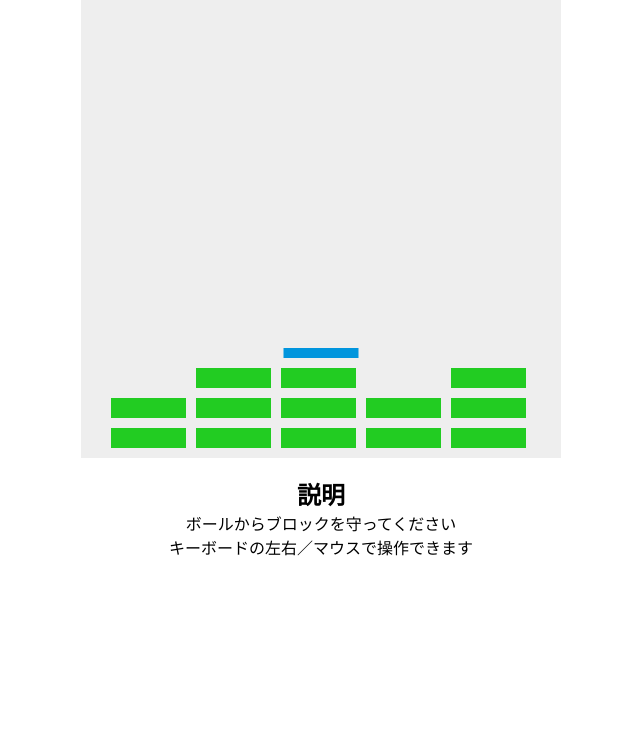
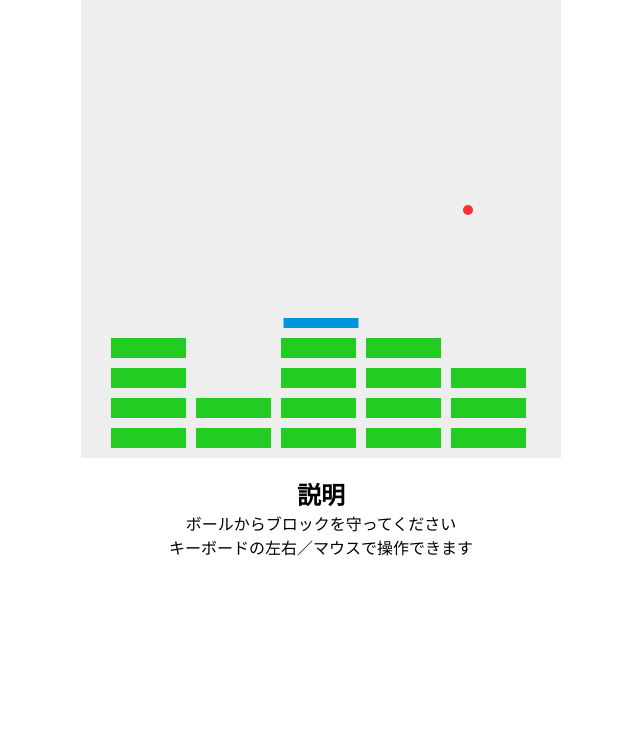
Before and after one commit to abeshi22/BlockGuardian, a plain HTML site: page index.html in a window 1280 px wide. Shown: the part 68-800 px from the top of the page, without its empty margins (319-959 px from the left). Drawn offline with Linux system fonts and the light colour scheme.

Commit message:
multi balls

```diff
--- a/index.html
+++ b/index.html
@@ -23,18 +23,15 @@
     let canvas = document.getElementById("myCanvas");
     let ctx = canvas.getContext("2d");
 
-    let ballX = canvas.width/2;
-    let ballY = 30;
+
     let initialBalldx = -5;
     let initialBalldy = 10;
-    let balldx = -5;
-    let balldy = 10;
     let ballRadius = 5;
     let colorR = 255;
     let colorG = 0;
     let colorB = 0;
     let brickRowCount = 5;
-    let brickColumnCount = 3;
+    let brickColumnCount = 4;
     let brickWidth = 75;
     let brickHeight = 20;
     let brickPadding = 10;
@@ -47,6 +44,7 @@
     let s_time = new Date();
     let time = 0;  //スコアは守り続けた時間
     let lives = brickColumnCount*brickRowCount;  //ライフはブロックの残り数
+    let ballCount = 1;
     let rightPressed = false;
     let leftPressed = false;
 
@@ -59,6 +57,14 @@
             }
         }
 
+    let balls = {};
+        for (let i=0; i<10; i++){
+            balls[i] = {x: Math.floor(Math.random()*(canvas.width-60))+30,
+                        y: Math.floor(Math.random()*50)+30,
+                        dx: Math.floor(Math.random()*7)+3,
+                        dy: Math.floor(Math.random()*7)+3};
+        }
+
     //イベントリスナー
     document.addEventListener("keydown", keyDownHandler, false);
     document.addEventListener("keyup", keyUpHandler, false);
@@ -69,31 +75,52 @@
     // ボール描画
     function drawBall(){
         ctx.beginPath();
-        ctx.arc(ballX, ballY, ballRadius, 0, Math.PI*2);
+        ctx.arc(balls[i].x, balls[i].y, ballRadius, 0, Math.PI*2);
         ctx.fillStyle = "rgba(" + colorR + ", " + colorG + ", " + colorB + ", 0.8)";
         ctx.fill();
         ctx.closePath();
     }
+
+    function makeBalls(){
+        for(let i=0; i*5<time; i++){
+            ballCount = i+1;
+            if(i>10){i=10};
+        }
+    }
+
+    function drawBalls(){
+        for (let i=0; i<ballCount; i++){
+            ctx.beginPath();
+            ctx.arc(balls[i].x, balls[i].y, ballRadius, 0, Math.PI*2);
+            ctx.fillStyle = "rgba(" + colorR + ", " + colorG + ", " + colorB + ", 0.8)";
+            ctx.fill()
+            balls[i].x += balls[i].dx;
+            balls[i].y += balls[i].dy;
+            ctx.closePath();
+        }
+    }
+
     // 左右、上の当たり判定とパドルの当たり判定
     function collisionDetectionPaddle(){
-        if (ballX + balldx > (canvas.width - ballRadius) || ballX + balldx < ballRadius){
-            balldx = -balldx;
-        }
-        if ((ballY < ballRadius) || (ballY > canvas.height - ballRadius)){
-            balldy = -balldy;
-        }
-        //ここからパドル当たり判定
-        if ((ballX > paddleX && ballX < (paddleX + paddleWidth) && ballY > paddleY - ballRadius && ballY < paddleY+paddleHeight + ballRadius)
-            ){
-            balldy = -balldy;
-            if(balldx > 0){
-                balldx = ((ballX - paddleX)/paddleWidth * initialBalldx * 2);
+        for(let i=0; i<ballCount; i++){
+            if (balls[i].x + balls[i].dx > (canvas.width - ballRadius) || balls[i].x + balls[i].dx < ballRadius){
+                balls[i].dx = -balls[i].dx;
             }
-            else{
-                balldx = -((paddleWidth - (ballX - paddleX))/paddleWidth * initialBalldx * 2);
+            if ((balls[i].y < ballRadius) || (balls[i].y > canvas.height - ballRadius)){
+                balls[i].dy = -balls[i].dy;
+            }
+            //ここからパドル当たり判定
+            if ((balls[i].x > paddleX && balls[i].x < (paddleX + paddleWidth) && balls[i].y > paddleY - ballRadius && balls[i].y < paddleY+paddleHeight + ballRadius)
+                ){
+                balls[i].dy = -balls[i].dy;
+                if(balls[i].dx > 0){
+                    balls[i].dx = ((balls[i].x - paddleX)/paddleWidth * initialBalldx * 2);
+                }
+                else{
+                    balls[i].dx = -((paddleWidth - (balls[i].x - paddleX))/paddleWidth * initialBalldx * 2);
+                }
             }
         }
-
     }
     // ボールの色をランダムに変える
     function colorChange(){
@@ -158,18 +185,20 @@
     }
     // ブロック当たり判定
     function collisionDetectionBricks(){
-        for(let c=0; c<brickColumnCount; c++){
-            for(let r=0; r<brickRowCount; r++){
-                let b = bricks[c][r];
-                if(b.status == 1){
-                    if((ballX > b.x - ballRadius) && (ballX < b.x + brickWidth + ballRadius) && (ballY > b.y - ballRadius) && (ballY < b.y + brickHeight + ballRadius)){
-                        b.status = 0;
-                        lives -= 1
-                        if((ballX-balldx > b.x - ballRadius) && (ballX-balldx < b.x + brickWidth + ballRadius)){
-                            balldy = -balldy;
-                        }
-                        else if((ballY-balldy > b.y - ballRadius) && (ballY-balldy < b.y + brickHeight + ballRadius)){
-                            balldx = -balldx;
+        for(let i=0; i<ballCount; i++){
+            for(let c=0; c<brickColumnCount; c++){
+                for(let r=0; r<brickRowCount; r++){
+                    let b = bricks[c][r];
+                    if(b.status == 1){
+                        if((balls[i].x > b.x - ballRadius) && (balls[i].x < b.x + brickWidth + ballRadius) && (balls[i].y > b.y - ballRadius) && (balls[i].y < b.y + brickHeight + ballRadius)){
+                            b.status = 0;
+                            lives -= 1
+                            if((balls[i].x-balls[i].dx > b.x - ballRadius) && (balls[i].x-balls[i].dx < b.x + brickWidth + ballRadius)){
+                                balls[i].dy = -balls[i].dy;
+                            }
+                            else if((balls[i].y-balls[i].dy > b.y - ballRadius) && (balls[i].y-balls[i].dy < b.y + brickHeight + ballRadius)){
+                                balls[i].dx = -balls[i].dx;
+                            }
                         }
                     }
                 }
@@ -212,7 +241,7 @@
 // メインの処理ルーチン
     function draw(){
         ctx.clearRect(0, 0, canvas.width, canvas.height);
-        drawBall();
+        // drawBall();
         drawPaddle();
         drawBricks();
         collisionDetectionPaddle();
@@ -221,9 +250,10 @@
         drawLives();
         // gameClear();
         gameOver();
-        ballX += balldx;
-        ballY += balldy;
         requestAnimationFrame(draw);
+
+        makeBalls();
+        drawBalls();
     }
 
     // let interval = setInterval(draw, 10); setIntervalよりrequestAnimationFrameを使ってみる
```
